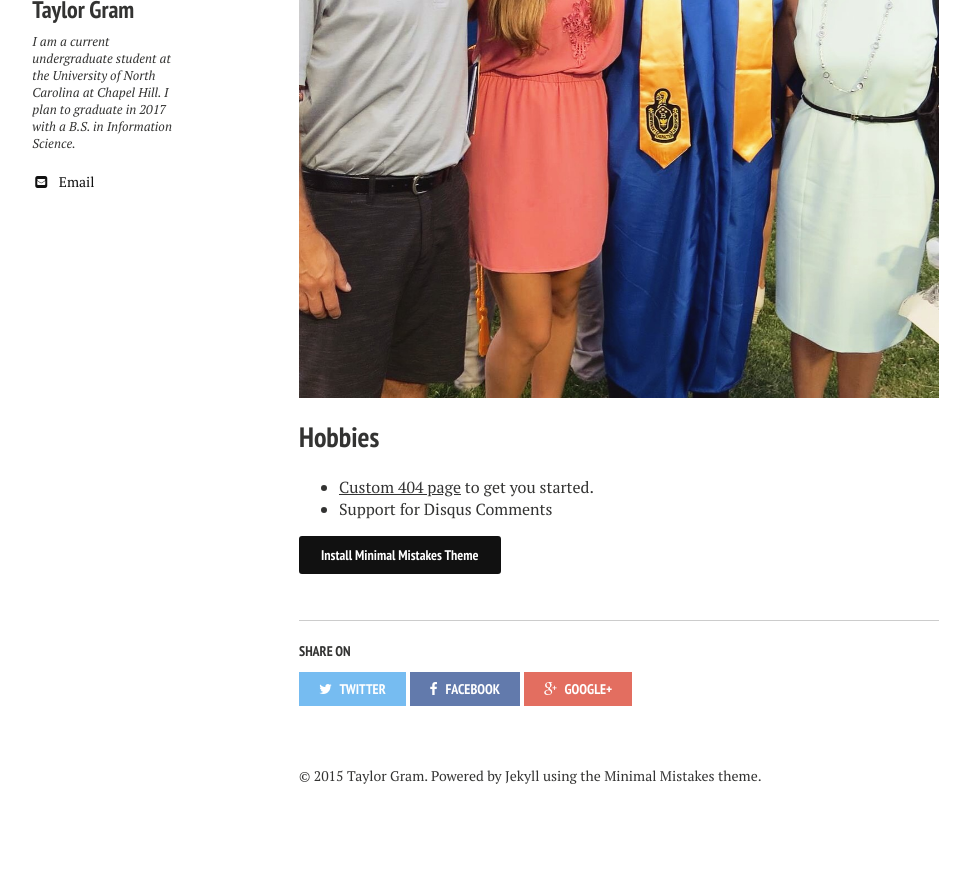
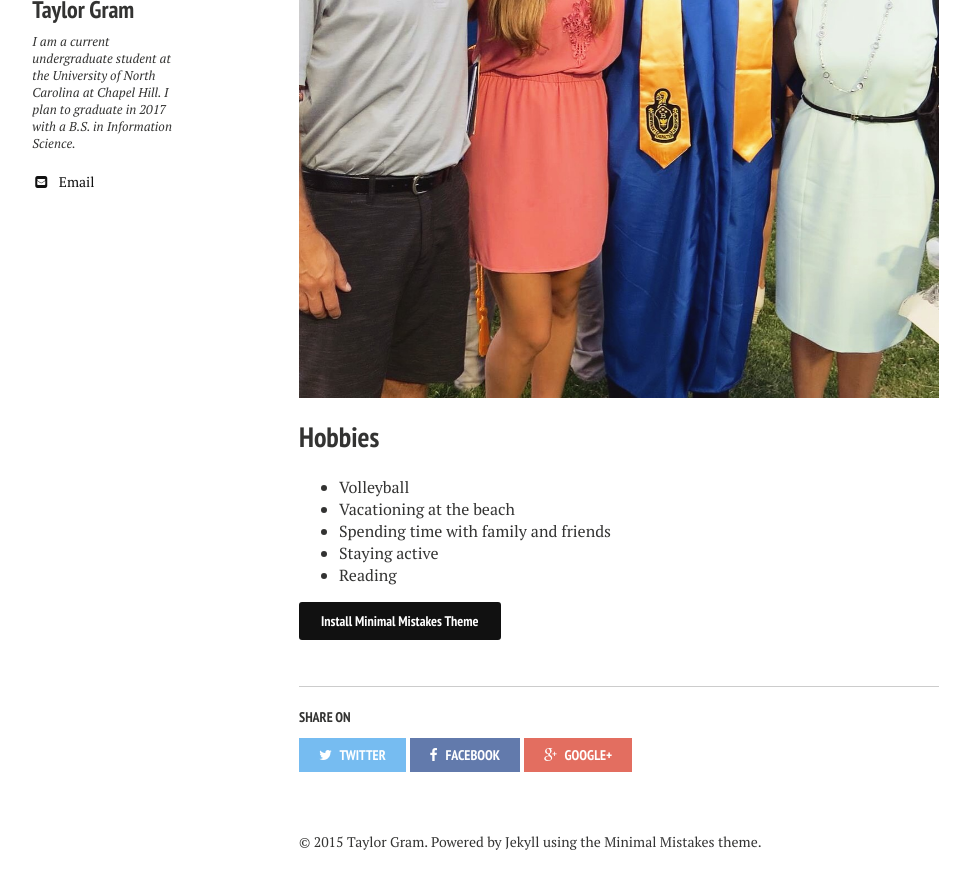
Before and after one commit to tgram/tgram.github.io, a Jekyll site: the page built from about/index.md, in a window 1280 px wide and 900 px high, scrolled down 896 px. Shown: the top 889 px of the window, without its empty margins (21-991 px from the left). Built offline with Jekyll 4.4.1, drawn with Linux system fonts in a browser that asks for light colours; nearby versions of some CDN libraries; before the commit the page ends 1730 px from its top, so only the background shows below that.

```diff
--- a/about/index.md
+++ b/about/index.md
@@ -18,7 +18,10 @@ Minimal Mistakes is responsive Jekyll theme with large featured images and solid
 
 ## Hobbies
 
-* [Custom 404 page](http://mmistakes.github.io/minimal-mistakes/404.html) to get you started.
-* Support for Disqus Comments
+* Volleyball
+* Vacationing at the beach
+* Spending time with family and friends
+* Staying active
+* Reading
 
 <a markdown="0" href="{{ site.url }}/theme-setup" class="btn">Install Minimal Mistakes Theme</a>
```
